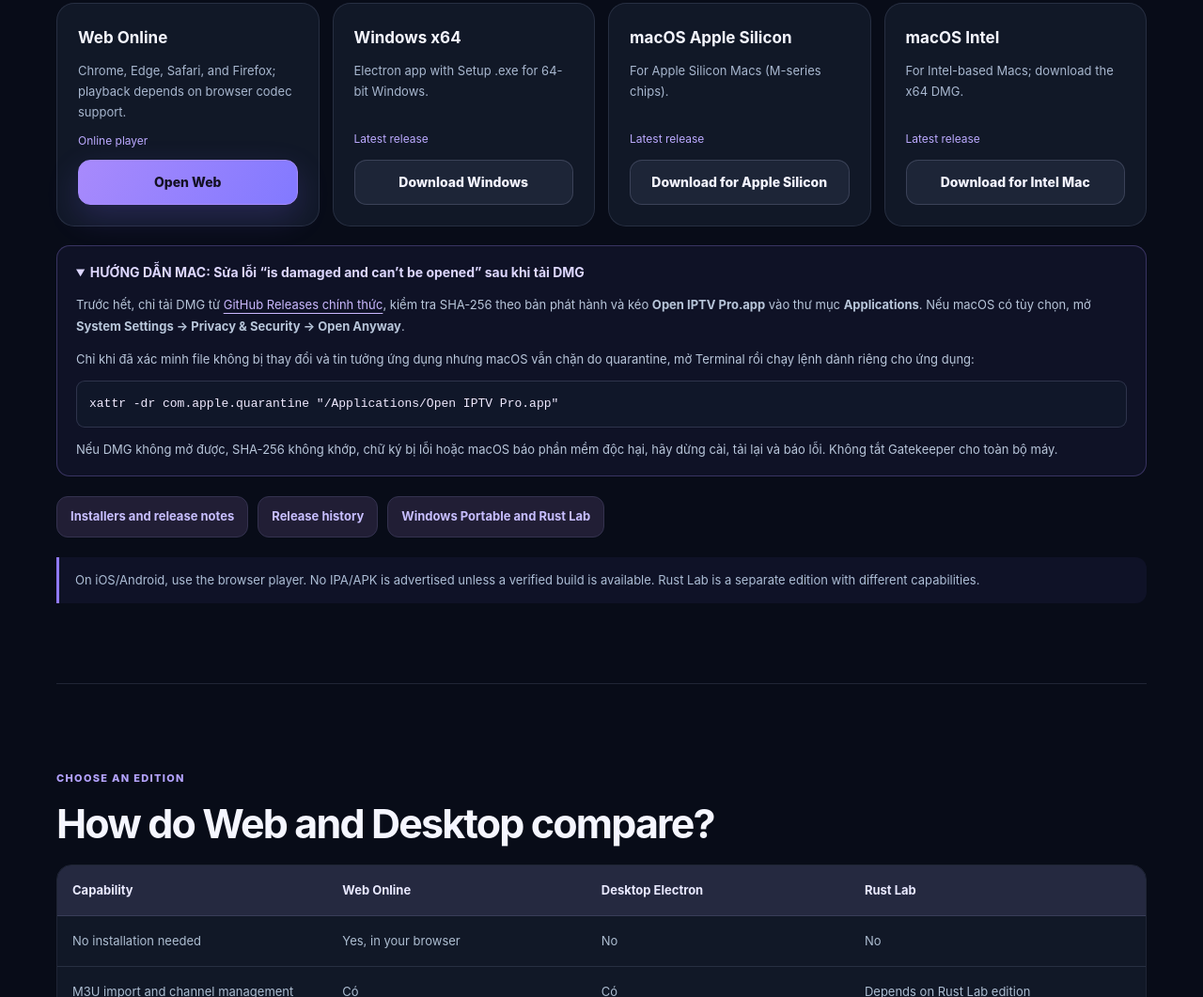
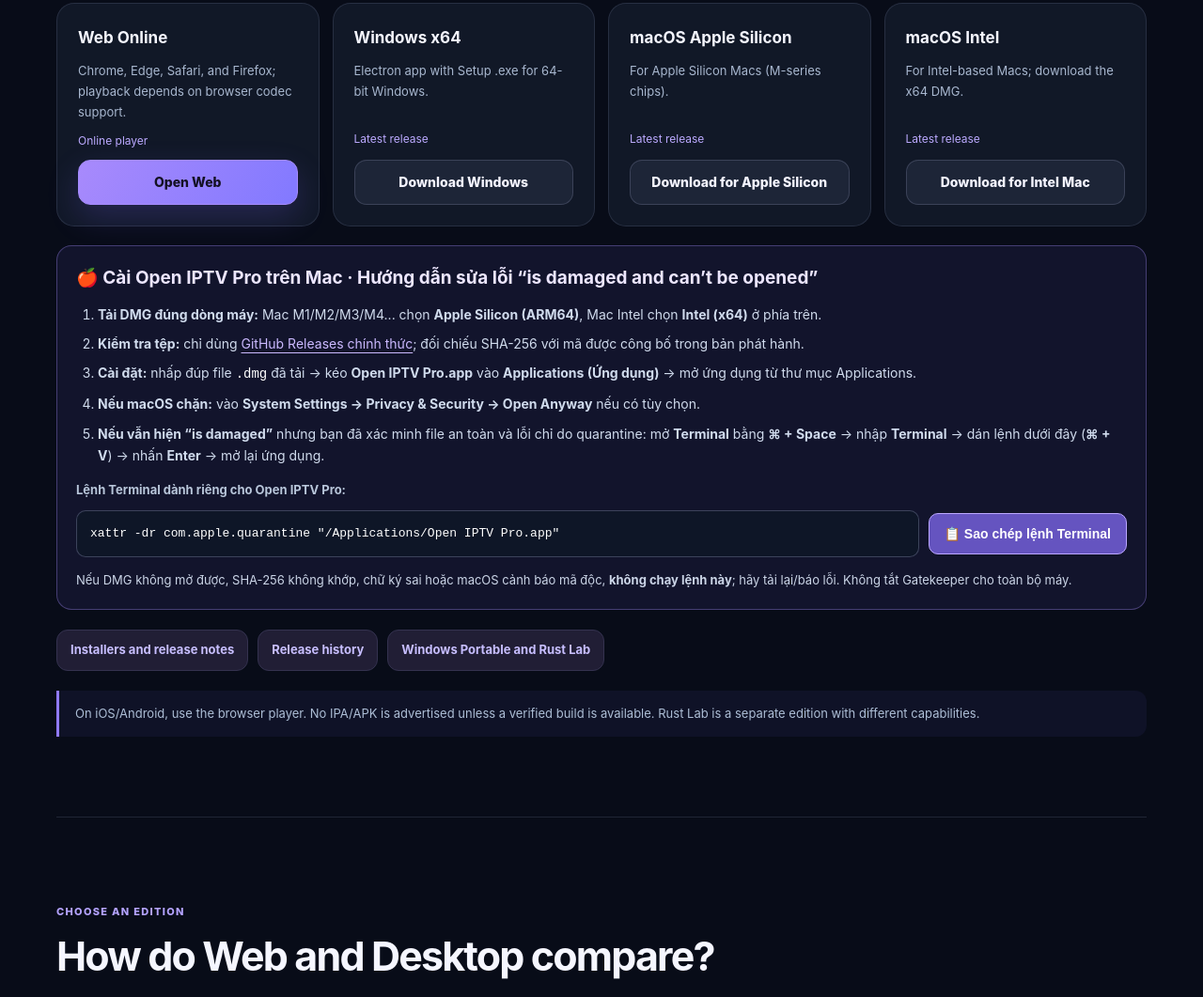
Before and after one commit to trisanghy/trisanghy.github.io, a plain HTML site: page index.html in a window 1280 px wide. Shown: the part 5162-6223 px from the top of the page at 94% size. Drawn offline with Linux system fonts and the light colour scheme; no server answers.

Commit message:
feat(home): Mac installation steps and copy Terminal command button

```diff
--- a/index.html
+++ b/index.html
@@ -107,6 +107,16 @@ th{background:#252940;color:#e9e9ff}td{color:#aebed2}tr:last-child td{border-bot
 .macos-install-help p{margin:12px 0 0;font-size:13px;line-height:1.75}
 .macos-install-help a{color:#cbb9ff}
 .macos-install-help pre{overflow-x:auto;white-space:pre-wrap;overflow-wrap:anywhere;margin:12px 0;padding:13px;border:1px solid rgba(180,180,230,.18);border-radius:9px;background:#101729;color:#f0eaff}
+.macos-install-help{display:block;margin:20px 0 0;padding:20px;border:1px solid rgba(167,139,250,.35);border-radius:16px;background:rgba(108,99,225,.10)}
+.macos-install-help h3{margin:0 0 14px;color:#ece6ff;font-size:19px;line-height:1.45}
+.macos-install-help ol{margin:0 0 14px;padding-left:23px;color:#d0dbed}
+.macos-install-help li{margin:8px 0;font-size:14px;line-height:1.65}
+.macos-install-help code{color:#fff}
+.mac-copy-wrap{display:flex;flex-wrap:wrap;align-items:center;gap:10px;margin:10px 0 14px}
+.mac-copy-wrap code{display:block;flex:1 1 320px;min-width:0;background:#0e1627;border:1px solid rgba(194,199,246,.25);border-radius:10px;padding:14px;overflow-wrap:anywhere;user-select:all;line-height:1.6}
+.mac-copy-button{flex:0 0 auto;border:1px solid #bca8ff;background:#6554c0;border-radius:10px;color:white;cursor:pointer;padding:13px 16px;font-size:14px;font-weight:750}
+.mac-copy-button:hover,.mac-copy-button:focus-visible{background:#7e6bd2}
+.macos-install-help .mac-copy-safety{font-size:13px;line-height:1.6;color:#cbd5e7}
 .faq{display:grid;grid-template-columns:repeat(2,minmax(0,1fr));gap:13px}
 .faq details{background:var(--surface);border:1px solid var(--border);padding:18px;border-radius:14px}
 .faq summary{font-size:14px;font-weight:700;cursor:pointer}
@@ -296,11 +306,19 @@ img.image-error{display:none!important}img.image-error+.image-fallback{display:f
 <article class="platform"><strong>macOS Apple Silicon</strong><small>Mac dùng chip Apple M1, M2, M3, M4 hoặc dòng Apple Silicon tương thích.</small><span class="version" data-release-version>Bản phát hành mới nhất</span><a class="btn" id="download-arm" href="https://github.com/trisanghy/open-iptv-pro/releases/latest">Tải Mac Apple</a></article>
 <article class="platform"><strong>macOS Intel</strong><small>Mac dùng bộ xử lý Intel; tải file .dmg phiên bản x64.</small><span class="version" data-release-version>Bản phát hành mới nhất</span><a class="btn" id="download-mac-x64" href="https://github.com/trisanghy/open-iptv-pro/releases/latest">Tải Mac Intel</a></article>
 </div>
-<details class="macos-install-help" id="macos-install-help" open><summary>HƯỚNG DẪN MAC: Sửa lỗi “is damaged and can’t be opened” sau khi tải DMG</summary>
-<p>Trước hết, chỉ tải DMG từ <a href="https://github.com/trisanghy/open-iptv-pro/releases" target="_blank" rel="noopener noreferrer">GitHub Releases chính thức</a>, kiểm tra SHA-256 theo bản phát hành và kéo <strong>Open IPTV Pro.app</strong> vào thư mục <strong>Applications</strong>. Nếu macOS có tùy chọn, mở <strong>System Settings → Privacy &amp; Security → Open Anyway</strong>.</p>
-<p>Chỉ khi đã xác minh file không bị thay đổi và tin tưởng ứng dụng nhưng macOS vẫn chặn do quarantine, mở Terminal rồi chạy lệnh dành riêng cho ứng dụng:</p>
-<pre><code>xattr -dr com.apple.quarantine "/Applications/Open IPTV Pro.app"</code></pre>
-<p>Nếu DMG không mở được, SHA-256 không khớp, chữ ký bị lỗi hoặc macOS báo phần mềm độc hại, hãy dừng cài, tải lại và báo lỗi. Không tắt Gatekeeper cho toàn bộ máy.</p></details>
+<section class="macos-install-help" id="macos-install-help" aria-labelledby="macos-install-title">
+<h3 id="macos-install-title">🍎 Cài Open IPTV Pro trên Mac · Hướng dẫn sửa lỗi “is damaged and can’t be opened”</h3>
+<ol>
+<li><strong>Tải DMG đúng dòng máy:</strong> Mac M1/M2/M3/M4... chọn <strong>Apple Silicon (ARM64)</strong>, Mac Intel chọn <strong>Intel (x64)</strong> ở phía trên.</li>
+<li><strong>Kiểm tra tệp:</strong> chỉ dùng <a href="https://github.com/trisanghy/open-iptv-pro/releases" target="_blank" rel="noopener noreferrer">GitHub Releases chính thức</a>; đối chiếu SHA-256 với mã được công bố trong bản phát hành.</li>
+<li><strong>Cài đặt:</strong> nhấp đúp file <code>.dmg</code> đã tải → kéo <strong>Open IPTV Pro.app</strong> vào <strong>Applications (Ứng dụng)</strong> → mở ứng dụng từ thư mục Applications.</li>
+<li><strong>Nếu macOS chặn:</strong> vào <strong>System Settings → Privacy &amp; Security → Open Anyway</strong> nếu có tùy chọn.</li>
+<li><strong>Nếu vẫn hiện “is damaged”</strong> nhưng bạn đã xác minh file an toàn và lỗi chỉ do quarantine: mở <strong>Terminal</strong> bằng <strong>⌘ + Space</strong> → nhập <strong>Terminal</strong> → dán lệnh dưới đây (<strong>⌘ + V</strong>) → nhấn <strong>Enter</strong> → mở lại ứng dụng.</li>
+</ol>
+<p><strong>Lệnh Terminal dành riêng cho Open IPTV Pro:</strong></p>
+<div class="mac-copy-wrap"><code id="mac-install-command">xattr -dr com.apple.quarantine "/Applications/Open IPTV Pro.app"</code><button type="button" class="mac-copy-button" data-mac-copy-command aria-label="Sao chép lệnh Terminal xử lý lỗi Mac">📋 Sao chép lệnh Terminal</button></div>
+<p class="mac-copy-safety">Nếu DMG không mở được, SHA-256 không khớp, chữ ký sai hoặc macOS cảnh báo mã độc, <strong>không chạy lệnh này</strong>; hãy tải lại/báo lỗi. Không tắt Gatekeeper cho toàn bộ máy.</p>
+</section>
 <div class="links"><a href="https://github.com/trisanghy/open-iptv-pro/releases/latest">Tất cả bộ cài và ghi chú phát hành</a><a href="https://github.com/trisanghy/open-iptv-pro/releases">Lịch sử phiên bản</a><a href="https://github.com/trisanghy/open-iptv-pro/releases/latest">Windows Portable và Rust Lab</a></div>
 <p class="note">iOS/Android hiện dùng Web trực tiếp từ link dự án; không quảng cáo file IPA/APK nếu chưa có bản phát hành được xác nhận. Bản Rust Lab là một nhánh sản phẩm riêng với phạm vi tính năng khác Electron.</p></section>
 
@@ -543,4 +561,19 @@ window.addEventListener('wheel',()=>stopAnimation(true),{passive:true});
 scheduleActive();
 })();
 </script>
+<script id="openiptv-mac-copy-handler">
+(()=>{const command='xattr -dr com.apple.quarantine "/Applications/Open IPTV Pro.app"';
+ async function copyCommand(){
+  if(navigator.clipboard?.writeText && window.isSecureContext){await navigator.clipboard.writeText(command);return;}
+  const input=document.createElement('textarea');input.value=command;input.setAttribute('readonly','');
+  input.style.cssText='position:fixed;left:-9999px;top:0';document.body.append(input);input.select();
+  const ok=document.execCommand('copy');input.remove();if(!ok)throw Error('Clipboard unavailable');
+ }
+ document.addEventListener('click',async e=>{
+  const button=e.target.closest('button[data-mac-copy-command]');if(!button)return;
+  try{await copyCommand();button.textContent='✓ Đã sao chép';}
+  catch{button.textContent='Không thể tự sao chép — hãy chọn và sao chép lệnh';}
+ });
+})();
+</script>
 </body></html>
```
